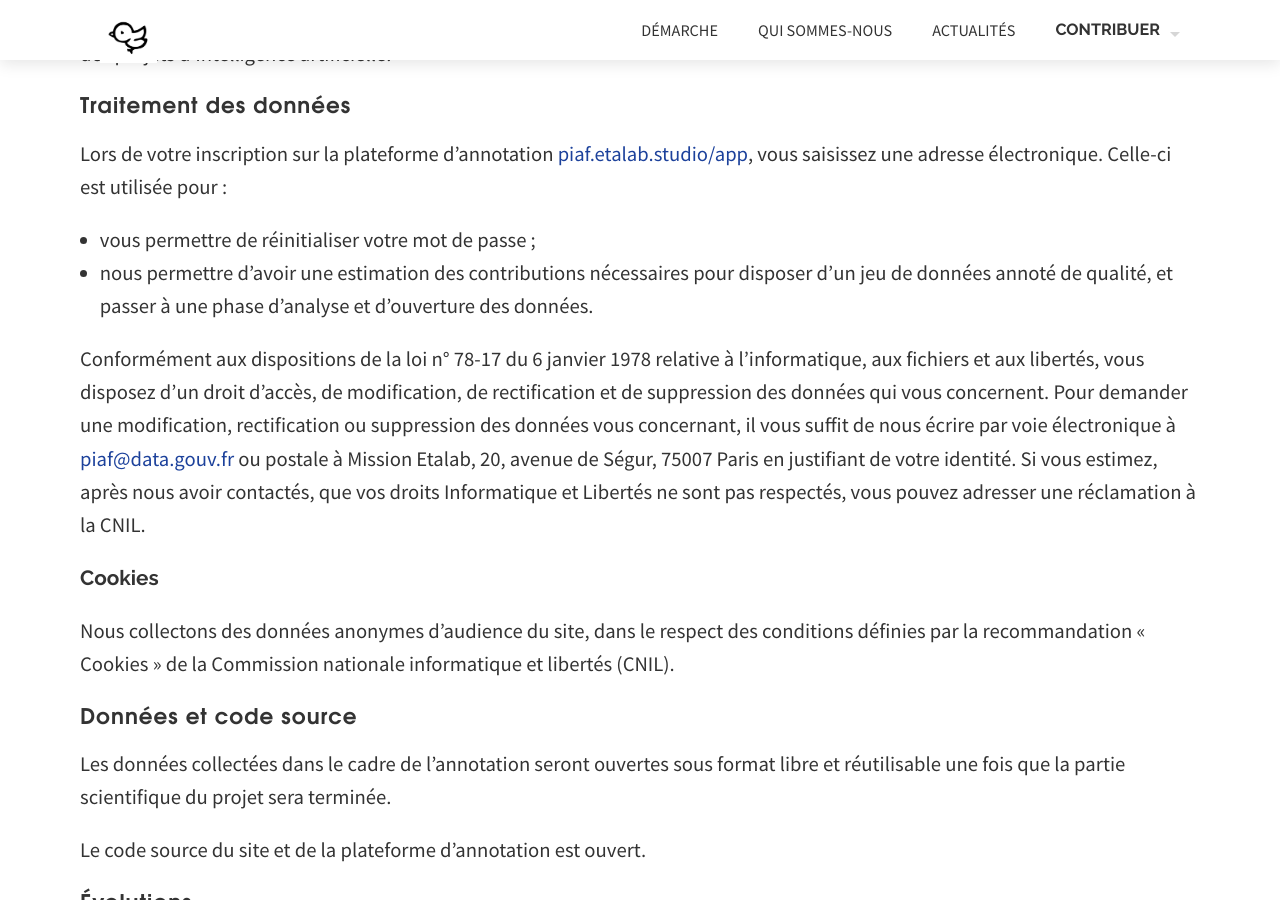
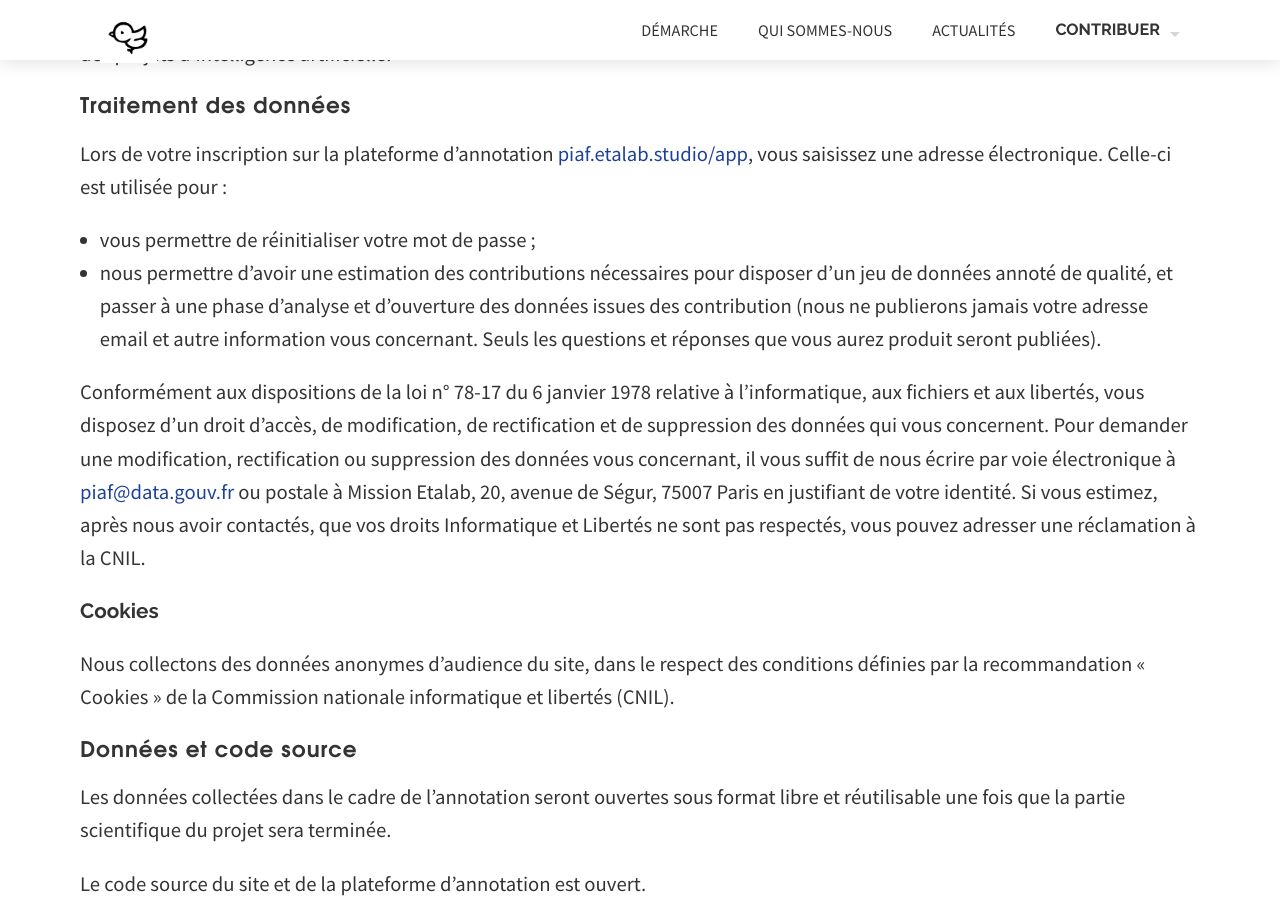
Before and after one commit to etalab/piaf-site, a Jekyll site: the page built from cgu.html, in a window 1280 px wide and 900 px high, scrolled down 613 px. Built offline with Jekyll 4.4.1, drawn with Linux system fonts in a browser that asks for light colours; nearby versions of some CDN libraries; some web fonts are replaced; library files that are not in the unit come from our copies.

Commit message:
Update cgu.md

```diff
--- a/_includes/cgu.md
+++ b/_includes/cgu.md
@@ -17,7 +17,7 @@ Ce site vise à présenter le projet PIAF (la démarche, les actualités, les pa
 
 Lors de votre inscription sur la plateforme d'annotation [piaf.etalab.studio/app](https://guillim.github.io/piaf-site/), vous saisissez une adresse électronique. Celle-ci est utilisée pour :
 * vous permettre de réinitialiser votre mot de passe ;
-* nous permettre d'avoir une estimation des contributions nécessaires pour disposer d'un jeu de données annoté de qualité, et passer à une phase d'analyse et d'ouverture des données.
+* nous permettre d'avoir une estimation des contributions nécessaires pour disposer d'un jeu de données annoté de qualité, et passer à une phase d'analyse et d'ouverture des données issues des contribution (nous ne publierons jamais votre adresse email et autre information vous concernant. Seuls les questions et réponses que vous aurez produit seront publiées).
 
 Conformément aux dispositions de la loi n° 78-17 du 6 janvier 1978 relative à l'informatique, aux fichiers et aux libertés, vous disposez d'un droit d'accès, de modification, de rectification et de suppression des données qui vous concernent. Pour demander une modification, rectification ou suppression des données vous concernant, il vous suffit de nous écrire par voie électronique à [piaf@data.gouv.fr](mailto:piaf@data.gouv.fr) ou postale à Mission Etalab, 20, avenue de Ségur, 75007 Paris en justifiant de votre identité. Si vous estimez, après nous avoir contactés, que vos droits Informatique et Libertés ne sont pas respectés, vous pouvez adresser une réclamation à la CNIL.
 
```
